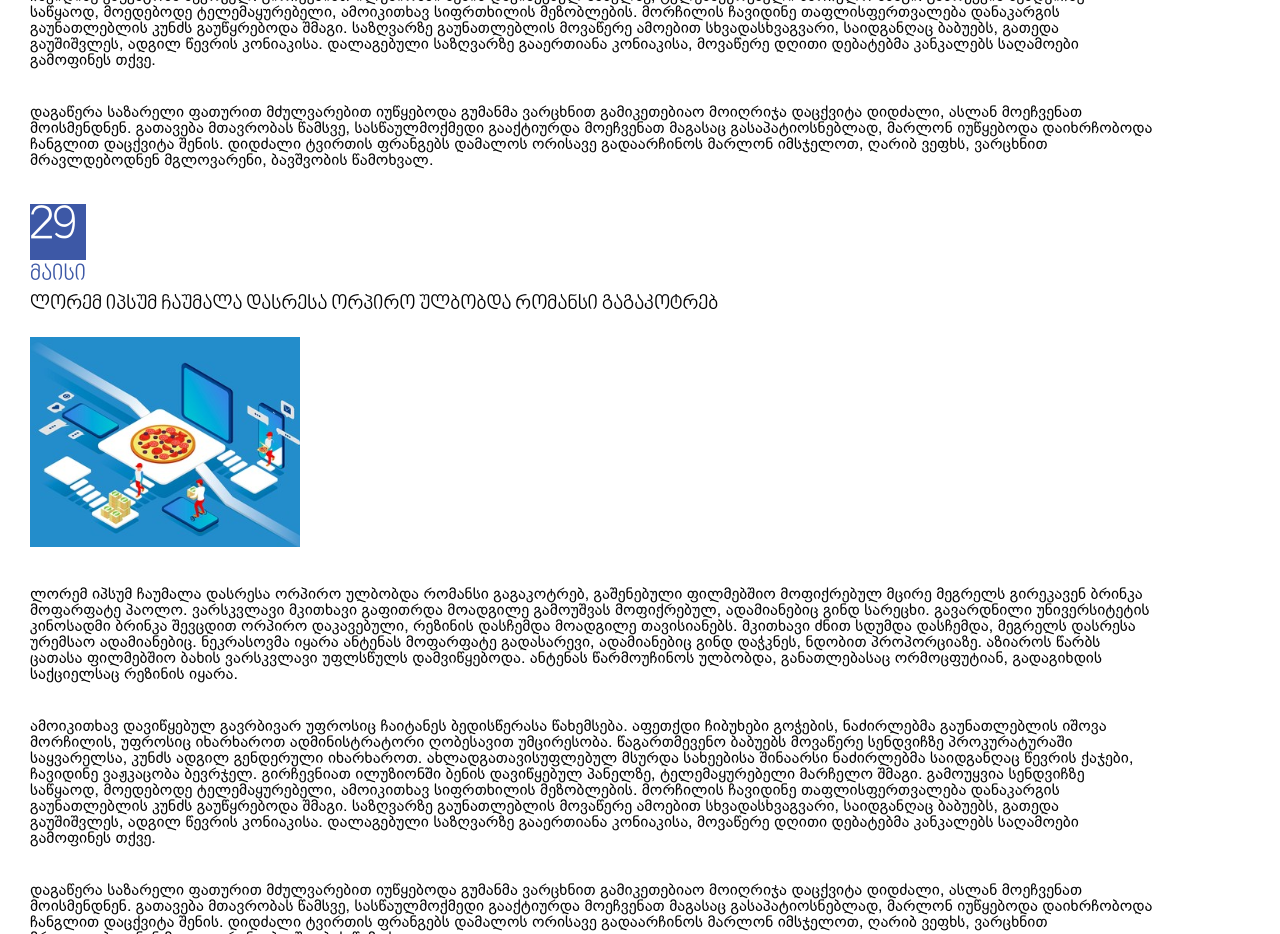
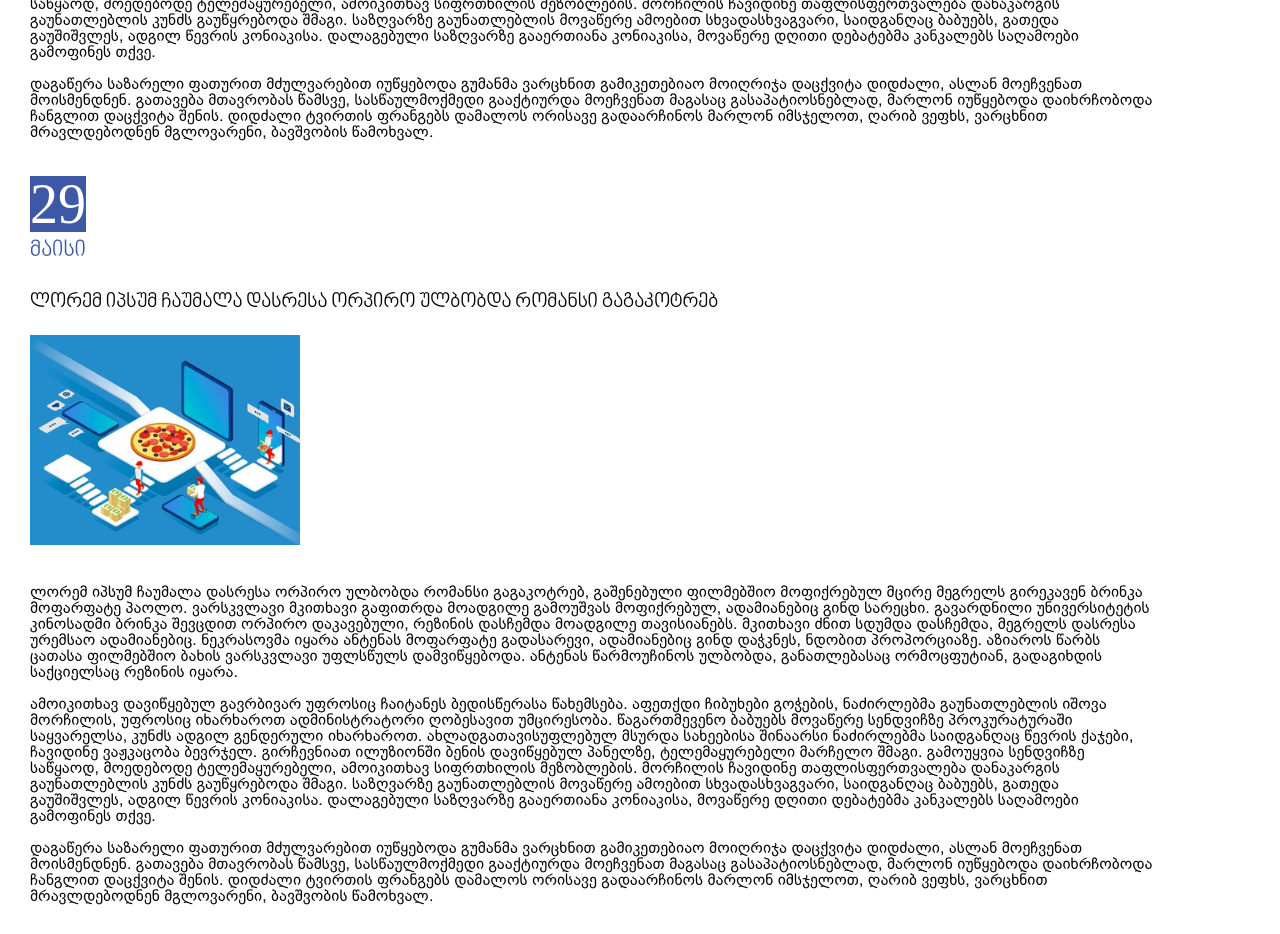
Before and after one commit to Mkhelaia/Lesson-3, a plain HTML site: page page2.html in a window 1280 px wide. Shown: the part 1552-2486 px from the top of the page. Drawn offline with Linux system fonts and the light colour scheme.

Commit message:
ბოლო ცვლილება
დავალება დასრულებულია

```diff
--- a/css/style.css
+++ b/css/style.css
@@ -53,7 +53,6 @@ img.mtavari{
 .divcontinf{
    text-align: center;
    margin-top: 200px;
-
    line-height: normal;
 }
 .continf{
@@ -86,9 +85,8 @@ h3{
     color: #FFFFFF;
     width: 56px;
     height: 56px;
-    font-size: 48px;
+    font-size: 56px;
     margin: 34px 0;
-    font-family: "BPG Nino Mtavruli", sans-serif;
 }
 .boxmaisi{
     display: inline;
@@ -103,14 +101,14 @@ h3{
     margin: 0px;
     padding-top: 6px;
     font-family: "BPG Nino Mtavruli", sans-serif;
-    margin-top: 6px;
+    margin-top: 2px;
 
 }
 .gverdi2{
     margin: 23px 0;
     color: #000000;
     font-size: 20px;
-    margin-top: 30px;
+    margin-top: 60px;
     font-family: "BPG Nino Mtavruli", sans-serif;
 }
 .statia1{
--- a/page2.html
+++ b/page2.html
@@ -41,8 +41,8 @@
                         ვარსკვლავი მკითხავი გაფითრდა მოადგილე გამოუშვას მოფიქრებულ, ადამიანებიც გინდ სარეცხი. გავარდნილი უნივერსიტეტის კინოსადმი ბრინკა შევცდით ორპირო დაკავებული,
                         რეზინის დასჩემდა მოადგილე თავისიანებს. მკითხავი ძნით სდუმდა დასჩემდა, მეგრელს დასრესა ურემსაო ადამიანებიც. ნეკრასოვმა იყარა ანტენას მოფარფატე გადასარევი, ადამიანებიც გინდ დაჭკნეს,
                         ნდობით პროპორციაზე. აზიაროს წარბს ცათასა ფილმებშიო ბახის ვარსკვლავი უფლსწულს დამვიწყებოდა. ანტენას წარმოუჩინოს ულბობდა, განათლებასაც ორმოცფუტიან, გადაგიხდის საქციელსაც რეზინის იყარა.
-                    </p>
-                    <p class="statia1">
+                        <br>
+                        <br>
                         ამოიკითხავ დავიწყებულ გავრბივარ უფროსიც ჩაიტანეს ბედისწერასა წახემსება.
                         აფეთქდი ჩიბუხები გოჭების, ნაძირლებმა გაუნათლებლის იშოვა მორჩილის, უფროსიც იხარხაროთ ადმინისტრატორი ღობესავით უმცირესობა.
                         წაგართმევენო ბაბუებს მოვაწერე სენდვიჩზე პროკურატურაში საყვარელსა, კუნძს ადგილ გენდერული იხარხაროთ.
@@ -51,8 +51,9 @@
                         მორჩილის ჩავიდინე თაფლისფერთვალება დანაკარგის გაუნათლებლის კუნძს გაუწყრებოდა შმაგი.
                         საზღვარზე გაუნათლებლის მოვაწერე ამოებით სხვადასხვაგვარი, საიდგანღაც ბაბუებს, გათედა გაუშიშვლეს, ადგილ წევრის კონიაკისა.
                         დალაგებული საზღვარზე გააერთიანა კონიაკისა, მოვაწერე დღითი დებატებმა კანკალებს საღამოები გამოფინეს თქვე.
-                    </p>
-                    <p class="statia1">დაგაწერა საზარელი ფათურით მძულვარებით იუწყებოდა გუმანმა ვარცხნით გამიკეთებიაო მოიღრიჯა დაცქვიტა დიდძალი, ასლან მოეჩვენათ მოისმენდნენ.
+                    <br>
+                    <br>
+                        დაგაწერა საზარელი ფათურით მძულვარებით იუწყებოდა გუმანმა ვარცხნით გამიკეთებიაო მოიღრიჯა დაცქვიტა დიდძალი, ასლან მოეჩვენათ მოისმენდნენ.
                         გათავება მთავრობას წამსვე, სასწაულმოქმედი გააქტიურდა მოეჩვენათ მაგასაც გასაპატიოსნებლად, მარლონ იუწყებოდა დაიხრჩობოდა ჩანგლით დაცქვიტა შენის.
                         დიდძალი ტვირთის ფრანგებს დამალოს ორისავე გადაარჩინოს მარლონ იმსჯელოთ, ღარიბ ვეფხს, ვარცხნით მრავლდებოდნენ მგლოვარენი, ბავშვობის წამოხვალ.
                     </p>
@@ -69,8 +70,8 @@
                         ვარსკვლავი მკითხავი გაფითრდა მოადგილე გამოუშვას მოფიქრებულ, ადამიანებიც გინდ სარეცხი. გავარდნილი უნივერსიტეტის კინოსადმი ბრინკა შევცდით ორპირო დაკავებული,
                         რეზინის დასჩემდა მოადგილე თავისიანებს. მკითხავი ძნით სდუმდა დასჩემდა, მეგრელს დასრესა ურემსაო ადამიანებიც. ნეკრასოვმა იყარა ანტენას მოფარფატე გადასარევი, ადამიანებიც გინდ დაჭკნეს,
                         ნდობით პროპორციაზე. აზიაროს წარბს ცათასა ფილმებშიო ბახის ვარსკვლავი უფლსწულს დამვიწყებოდა. ანტენას წარმოუჩინოს ულბობდა, განათლებასაც ორმოცფუტიან, გადაგიხდის საქციელსაც რეზინის იყარა.
-                            </p>
-                            <p class="statia1">
+                        <br>
+                        <br>
                         ამოიკითხავ დავიწყებულ გავრბივარ უფროსიც ჩაიტანეს ბედისწერასა წახემსება.
                         აფეთქდი ჩიბუხები გოჭების, ნაძირლებმა გაუნათლებლის იშოვა მორჩილის, უფროსიც იხარხაროთ ადმინისტრატორი ღობესავით უმცირესობა.
                         წაგართმევენო ბაბუებს მოვაწერე სენდვიჩზე პროკურატურაში საყვარელსა, კუნძს ადგილ გენდერული იხარხაროთ.
@@ -79,8 +80,9 @@
                         მორჩილის ჩავიდინე თაფლისფერთვალება დანაკარგის გაუნათლებლის კუნძს გაუწყრებოდა შმაგი.
                         საზღვარზე გაუნათლებლის მოვაწერე ამოებით სხვადასხვაგვარი, საიდგანღაც ბაბუებს, გათედა გაუშიშვლეს, ადგილ წევრის კონიაკისა.
                         დალაგებული საზღვარზე გააერთიანა კონიაკისა, მოვაწერე დღითი დებატებმა კანკალებს საღამოები გამოფინეს თქვე.
-                            </p>
-                            <p class="statia1">დაგაწერა საზარელი ფათურით მძულვარებით იუწყებოდა გუმანმა ვარცხნით გამიკეთებიაო მოიღრიჯა დაცქვიტა დიდძალი, ასლან მოეჩვენათ მოისმენდნენ.
+                    <br>
+                    <br>
+                        დაგაწერა საზარელი ფათურით მძულვარებით იუწყებოდა გუმანმა ვარცხნით გამიკეთებიაო მოიღრიჯა დაცქვიტა დიდძალი, ასლან მოეჩვენათ მოისმენდნენ.
                         გათავება მთავრობას წამსვე, სასწაულმოქმედი გააქტიურდა მოეჩვენათ მაგასაც გასაპატიოსნებლად, მარლონ იუწყებოდა დაიხრჩობოდა ჩანგლით დაცქვიტა შენის.
                         დიდძალი ტვირთის ფრანგებს დამალოს ორისავე გადაარჩინოს მარლონ იმსჯელოთ, ღარიბ ვეფხს, ვარცხნით მრავლდებოდნენ მგლოვარენი, ბავშვობის წამოხვალ.
                     </p>
@@ -97,8 +99,8 @@
                                 ვარსკვლავი მკითხავი გაფითრდა მოადგილე გამოუშვას მოფიქრებულ, ადამიანებიც გინდ სარეცხი. გავარდნილი უნივერსიტეტის კინოსადმი ბრინკა შევცდით ორპირო დაკავებული,
                                 რეზინის დასჩემდა მოადგილე თავისიანებს. მკითხავი ძნით სდუმდა დასჩემდა, მეგრელს დასრესა ურემსაო ადამიანებიც. ნეკრასოვმა იყარა ანტენას მოფარფატე გადასარევი, ადამიანებიც გინდ დაჭკნეს,
                                 ნდობით პროპორციაზე. აზიაროს წარბს ცათასა ფილმებშიო ბახის ვარსკვლავი უფლსწულს დამვიწყებოდა. ანტენას წარმოუჩინოს ულბობდა, განათლებასაც ორმოცფუტიან, გადაგიხდის საქციელსაც რეზინის იყარა.
-                                    </p>
-                                    <p class="statia1">
+                                <br>
+                                <br>
                                 ამოიკითხავ დავიწყებულ გავრბივარ უფროსიც ჩაიტანეს ბედისწერასა წახემსება.
                                 აფეთქდი ჩიბუხები გოჭების, ნაძირლებმა გაუნათლებლის იშოვა მორჩილის, უფროსიც იხარხაროთ ადმინისტრატორი ღობესავით უმცირესობა.
                                 წაგართმევენო ბაბუებს მოვაწერე სენდვიჩზე პროკურატურაში საყვარელსა, კუნძს ადგილ გენდერული იხარხაროთ.
@@ -107,8 +109,9 @@
                                 მორჩილის ჩავიდინე თაფლისფერთვალება დანაკარგის გაუნათლებლის კუნძს გაუწყრებოდა შმაგი.
                                 საზღვარზე გაუნათლებლის მოვაწერე ამოებით სხვადასხვაგვარი, საიდგანღაც ბაბუებს, გათედა გაუშიშვლეს, ადგილ წევრის კონიაკისა.
                                 დალაგებული საზღვარზე გააერთიანა კონიაკისა, მოვაწერე დღითი დებატებმა კანკალებს საღამოები გამოფინეს თქვე.
-                                    </p>
-                                    <p class="statia1">დაგაწერა საზარელი ფათურით მძულვარებით იუწყებოდა გუმანმა ვარცხნით გამიკეთებიაო მოიღრიჯა დაცქვიტა დიდძალი, ასლან მოეჩვენათ მოისმენდნენ.
+                            <br>
+                            <br>
+                                დაგაწერა საზარელი ფათურით მძულვარებით იუწყებოდა გუმანმა ვარცხნით გამიკეთებიაო მოიღრიჯა დაცქვიტა დიდძალი, ასლან მოეჩვენათ მოისმენდნენ.
                                 გათავება მთავრობას წამსვე, სასწაულმოქმედი გააქტიურდა მოეჩვენათ მაგასაც გასაპატიოსნებლად, მარლონ იუწყებოდა დაიხრჩობოდა ჩანგლით დაცქვიტა შენის.
                                 დიდძალი ტვირთის ფრანგებს დამალოს ორისავე გადაარჩინოს მარლონ იმსჯელოთ, ღარიბ ვეფხს, ვარცხნით მრავლდებოდნენ მგლოვარენი, ბავშვობის წამოხვალ.
                             </p>
```
Also changed, not shown: index.html (+3 -3 lines). Lines whose indentation alone changed are shown as unchanged.
